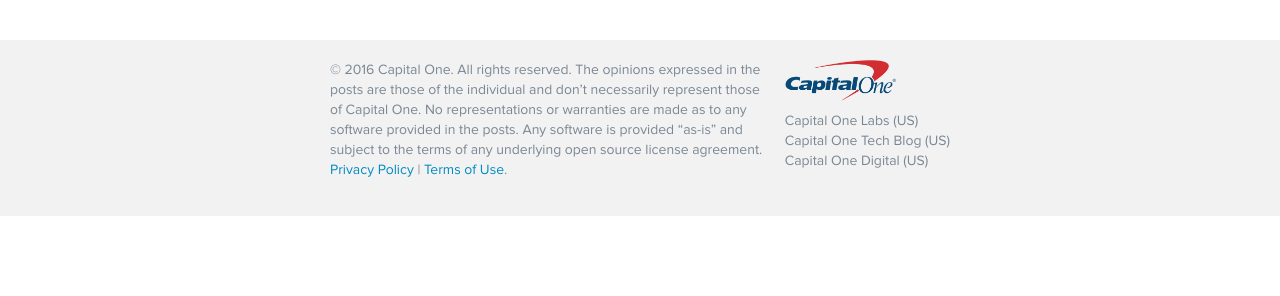
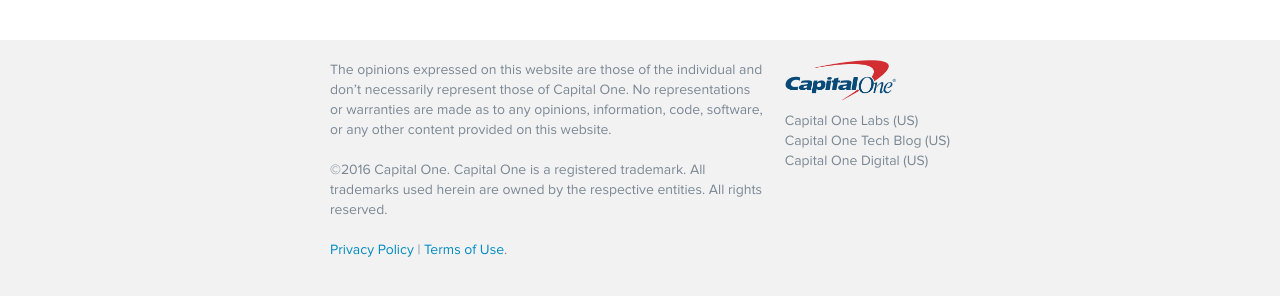
Before and after one commit to CapitalOneCanada/capitalonecanada.github.io, a Jekyll site: the page built from index.html, in a window 1280 px wide and 900 px high, scrolled down 1397 px, cut to the strip 604-900 px from the top of the window. Built offline with Jekyll 4.4.1, drawn with Linux system fonts in a browser that asks for light colours; nearby versions of some CDN libraries; Markdown is read by kramdown in place of the engine named in the settings; before the commit the page ends 2217 px from its top, so only the background shows below that.

Commit message:
Updated footer text

```diff
--- a/_includes/footer.html
+++ b/_includes/footer.html
@@ -4,7 +4,9 @@
         <img src="{{ "/assets/img/cof_logo.png" | prepend: site.baseurl }}" alt="Capital One">
     </a>
     <p>
-    	&copy; 2016 Capital One. All rights reserved. The opinions expressed in the posts are those of the individual and don’t necessarily represent those of Capital One. No representations or warranties are made as to any software provided in the posts.  Any software is provided “as-is” and subject to the terms of any underlying open source license agreement.<br/> <a href="http://www.capitalone.ca/about/privacy" target="_blank">Privacy Policy</a> | <a href="http://www.capitalone.ca/about/terms-of-use/" target="_blank">Terms of Use</a>.
+    The opinions expressed on this website are those of the individual and don’t necessarily represent those of Capital One. No representations or warranties are made as to any opinions, information, code, software, or any other content provided on this website.<br/><br/>
+    &copy;2016 Capital One. Capital One is a registered trademark. All trademarks used herein are owned by the respective entities. All rights reserved.
+    <br/><br/><a href="http://www.capitalone.ca/about/privacy" target="_blank">Privacy Policy</a> | <a href="http://www.capitalone.ca/about/terms-of-use/" target="_blank">Terms of Use</a>.
     </p>
     <links>
         <a href="http://www.capitalonelabs.com" style="color: #7A8792" target="_blank"> Capital One Labs (US)</a><br/>
```
